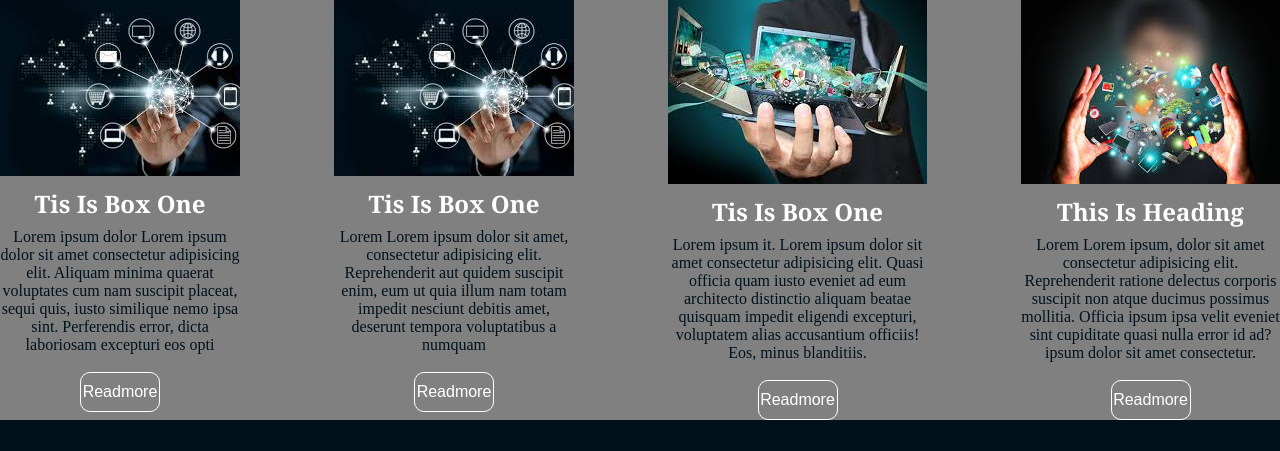
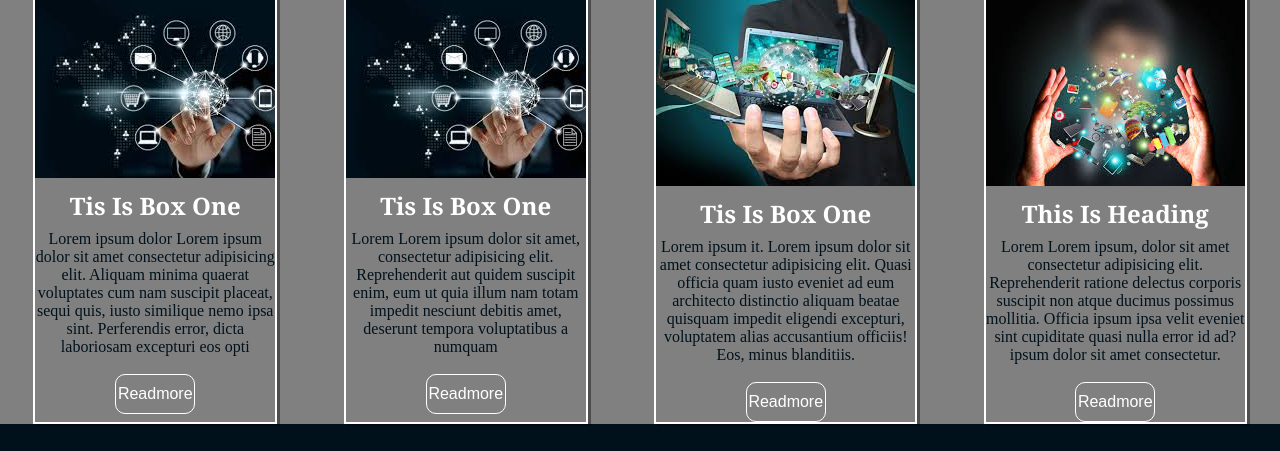
Before and after one commit to Hadi-hussayn/task-flex, a plain HTML site: page index.html in a window 1280 px wide. Shown: the part 80-531 px from the top of the page. Drawn offline with Linux system fonts and the light colour scheme; a script that the page names is missing.

Commit message:
second edited

```diff
--- a/css/styles.css
+++ b/css/styles.css
@@ -36,7 +36,7 @@ body{
     display: flex;
     flex-wrap: wrap;
     background-color: gray;
-    justify-content: space-between;
+    justify-content: space-around;
     /* height: 100vh; */
 
 }
@@ -44,10 +44,12 @@ body{
     text-align: center;
     overflow: hidden;
     flex-basis: 15rem;
+    border: 2px solid #fff;
+    box-shadow: 3px 2px 0px rgba(0,0,0,0.4)
 }
 #img-boxis .box1 h2{
     text-align: center;
-     line-height: 3rem;
+    line-height: 3rem;
     color: #fff;
     font-family: Georgia, 'Times New Roman', Times, serif;
     text-transform: capitalize;
@@ -71,9 +73,13 @@ body{
 }
 #img-boxis .box2{
     text-align: center;
+    border: 2px solid #fff;
+    box-shadow: 3px 2px 0px rgba(0,0,0,0.4)
 }
 #img-boxis .box3{
     flex-basis: 10rem;
+    border: 2px solid #fff;
+    box-shadow: 3px 2px 0px rgba(0,0,0,0.4)
 }
 #img-boxis .box3 p{
     color: #00111b;
@@ -101,6 +107,8 @@ body{
 }
 #img-boxis .box4{
     flex-basis: 10rem;
+    border: 2px solid #fff;
+    box-shadow: 3px 2px 0px rgba(0,0,0,0.4)
 
 }
 
--- a/index.html
+++ b/index.html
@@ -3,7 +3,7 @@
 <head>
     <meta charset="utf-8" />
     <meta http-equiv="X-UA-Compatible" content="IE=edge">
-    <title>Page Title</title>
+    <title>welcome||our site</title>
     <meta name="viewport" content="width=device-width, initial-scale=1">
     <link rel="stylesheet" href="./css/styles.css">
     <script src="main.js"></script>
```
